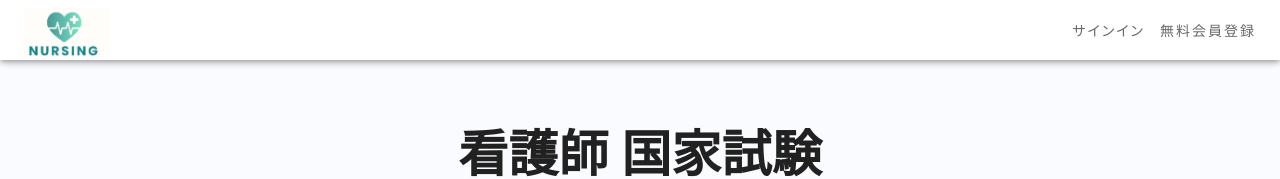
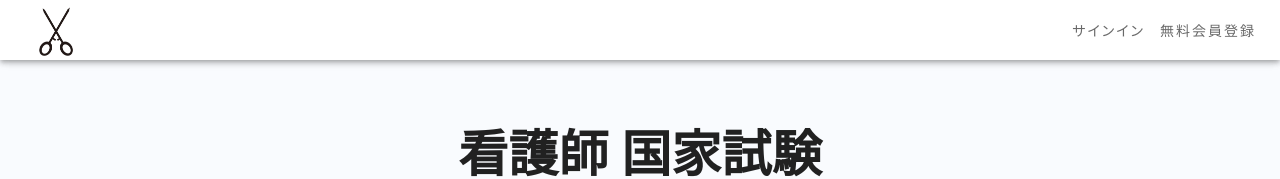
Before and after one commit to S42100254h/pean-nurse, a React (Create React App) app in the folder front/: page / in a window 1280 px wide. Shown: the top 179 px of the page. Built offline with nearby package versions, Linux system fonts and the light colour scheme.

Commit message:
change header icon

```diff
--- a/front/src/components/Header/Header.tsx
+++ b/front/src/components/Header/Header.tsx
@@ -4,7 +4,7 @@ import { AppBar, Box, IconButton, Toolbar } from "@material-ui/core";
 import { makeStyles } from "@material-ui/core";
 import MenuIcon from "@material-ui/icons/Menu";
 import { push } from "connected-react-router";
-import logo from "../../assets/img/logo.png";
+import pean from "../../assets/img/pean.png";
 import { ClosableDrawer } from "./index";
 import { SignInDialog } from "../SignInDialog";
 import { SignUpDialog } from "../SignUpDialog";
@@ -129,7 +129,7 @@ const Header = () => {
         <Box>
           <AppBar position="fixed" className={classes.menuBar}>
             <Toolbar className={classes.toolBar}>
-              <img src={logo} alt="logo" className={classes.headerLogo} onClick={() => dispatch(push("/management"))} />
+              <img src={pean} alt="logo" className={classes.headerLogo} onClick={() => dispatch(push("/management"))} />
               <div className={classes.leftToolbar}>
                 <div className={classes.headerItem} onClick={() => dispatch(push("/management"))}>ホーム</div>
                 <div className={classes.headerItem} onClick={(event) => handleClick(event, userMenu)}>ユーザー管理</div>
@@ -153,7 +153,7 @@ const Header = () => {
           <AppBar position="fixed" className={classes.menuBar}>
             {isSignedIn ? (
               <Toolbar className={classes.toolBar}>
-                <img src={logo} alt="logo" className={classes.headerLogo} onClick={() => dispatch(push("/dashboard"))} />
+                <img src={pean} alt="logo" className={classes.headerLogo} onClick={() => dispatch(push("/dashboard"))} />
                 <div className={classes.leftToolbar}>
                   <p className={classes.headerItem} onClick={() => dispatch(push("/dashboard"))}>ダッシュボード</p>
                   <p className={classes.headerItem} onClick={() => dispatch(push("/courselist"))}>コース一覧</p>
@@ -167,7 +167,7 @@ const Header = () => {
               </Toolbar>
             ) : (
               <Toolbar className={classes.toolBar}>
-                <img src={logo} alt="logo" className={classes.headerLogo} onClick={() => dispatch(push("/"))} />
+                <img src={pean} alt="logo" className={classes.headerLogo} onClick={() => dispatch(push("/"))} />
                 <div className={classes.rightToolbar}>
                   <p className={classes.headerItem} onClick={handleSignInDialogToggle}>サインイン</p>
                   <p className={classes.headerItem} onClick={handleSignUpDialogToggle}>無料会員登録</p>
```
Also changed, not shown: front/src/assets/img/logo.png (deleted), front/src/assets/img/pean.png (added), 3 other files (tests, documents, lock files or other folders).
